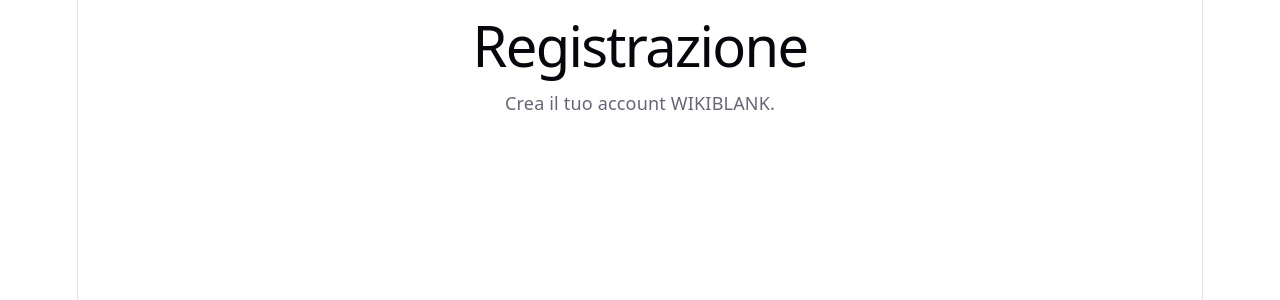
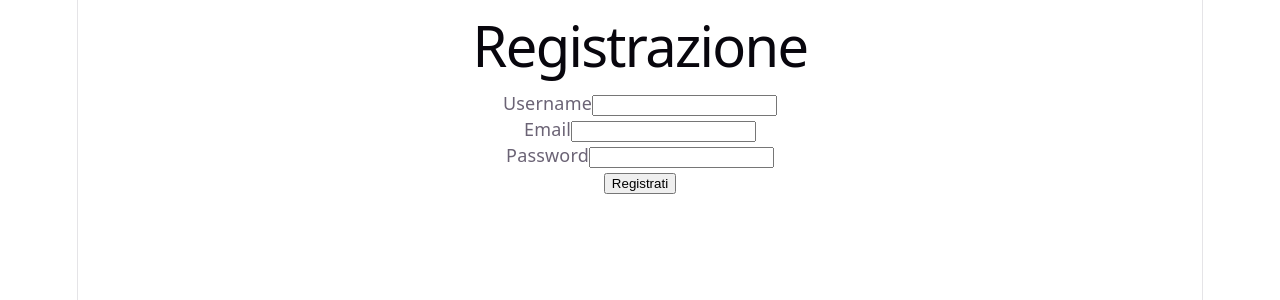
Before and after one commit to RobertaBenedux24/WIKIBLANK, a React app in the folder frontend/: page /register in a window 1280 px wide. Shown: the top 300 px of the page. Built offline with nearby package versions, Linux system fonts and the light colour scheme; the HTML template or start-up script is replaced by a standard one.

Commit message:
collegamento frontend al backend partendo dalla registrazione

```diff
--- a/frontend/src/pages/Register.jsx
+++ b/frontend/src/pages/Register.jsx
@@ -1,8 +1,116 @@
+import { useState } from "react";
+import { useNavigate } from "react-router-dom";
+
+import api from "../services/api";
+
 function Register() {
+
+    const [username, setUsername] = useState("");
+    const [email, setEmail] = useState("");
+    const [password, setPassword] = useState("");
+
+    const [message, setMessage] = useState("");
+    const [error, setError] = useState("");
+
+    const navigate = useNavigate();
+
+
+    const handleSubmit = async (event) => {
+
+        event.preventDefault();
+
+        setMessage("");
+        setError("");
+
+        try {
+
+            const response = await api.post("/register", {
+                username,
+                email,
+                password
+            });
+
+            setMessage(response.data.message);
+
+            setTimeout(() => {
+                navigate("/login");
+            }, 1500);
+
+        } catch (error) {
+
+            setError(
+                error.response?.data?.message ||
+                "Errore durante la registrazione"
+            );
+
+        }
+    };
+
+
     return (
         <div>
+
             <h1>Registrazione</h1>
-            <p>Crea il tuo account WIKIBLANK.</p>
+
+            <form onSubmit={handleSubmit}>
+
+                <div>
+                    <label>Username</label>
+
+                    <input
+                        type="text"
+                        value={username}
+                        onChange={(event) =>
+                            setUsername(event.target.value)
+                        }
+                        required
+                    />
+                </div>
+
+
+                <div>
+                    <label>Email</label>
+
+                    <input
+                        type="email"
+                        value={email}
+                        onChange={(event) =>
+                            setEmail(event.target.value)
+                        }
+                        required
+                    />
+                </div>
+
+
+                <div>
+                    <label>Password</label>
+
+                    <input
+                        type="password"
+                        value={password}
+                        onChange={(event) =>
+                            setPassword(event.target.value)
+                        }
+                        required
+                    />
+                </div>
+
+
+                <button type="submit">
+                    Registrati
+                </button>
+
+            </form>
+
+
+            {message && (
+                <p>{message}</p>
+            )}
+
+            {error && (
+                <p>{error}</p>
+            )}
+
         </div>
     );
 }
--- /dev/null
+++ b/frontend/src/services/api.js
@@ -0,0 +1,7 @@
+import axios from "axios";
+
+const api = axios.create({
+    baseURL: "http://localhost:3000/api"
+});
+
+export default api;
```
